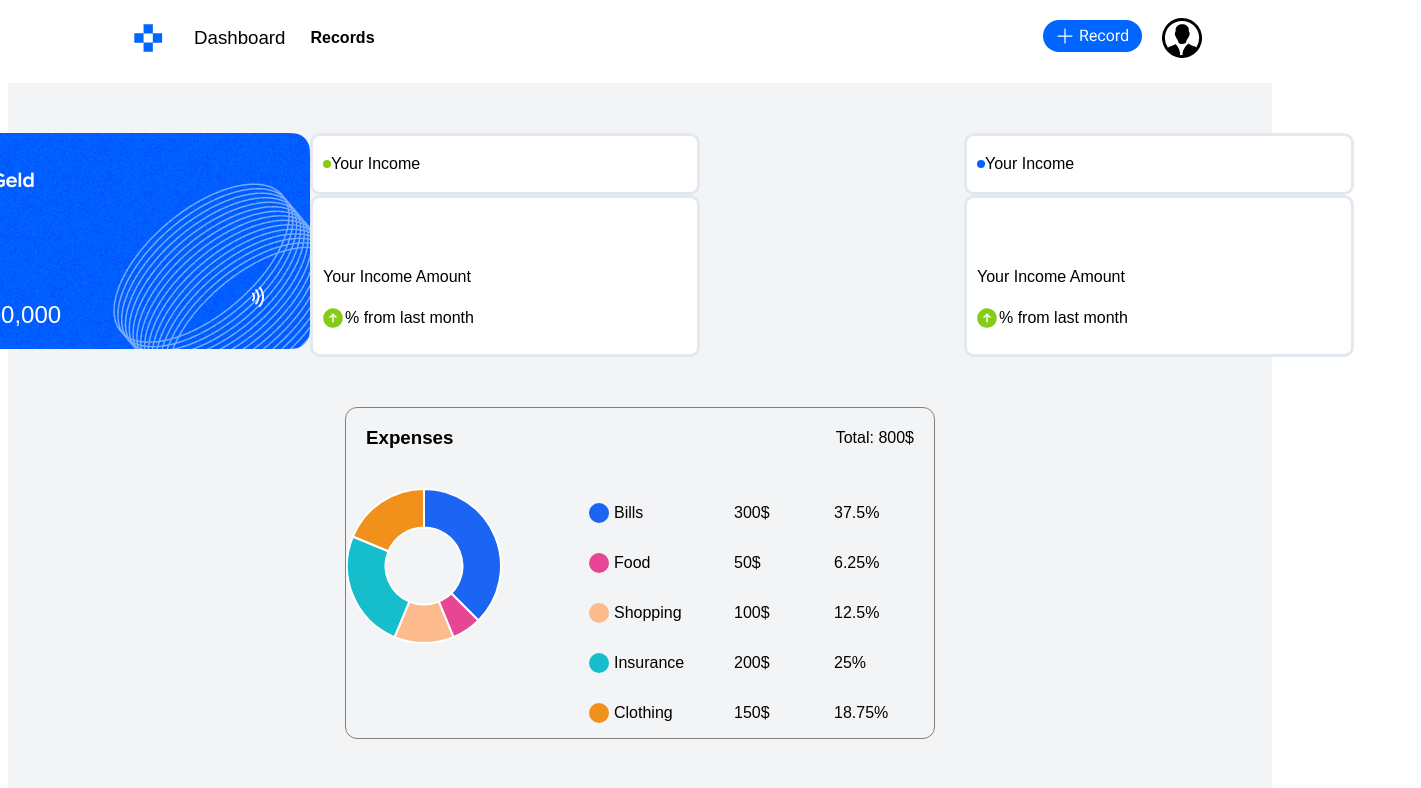
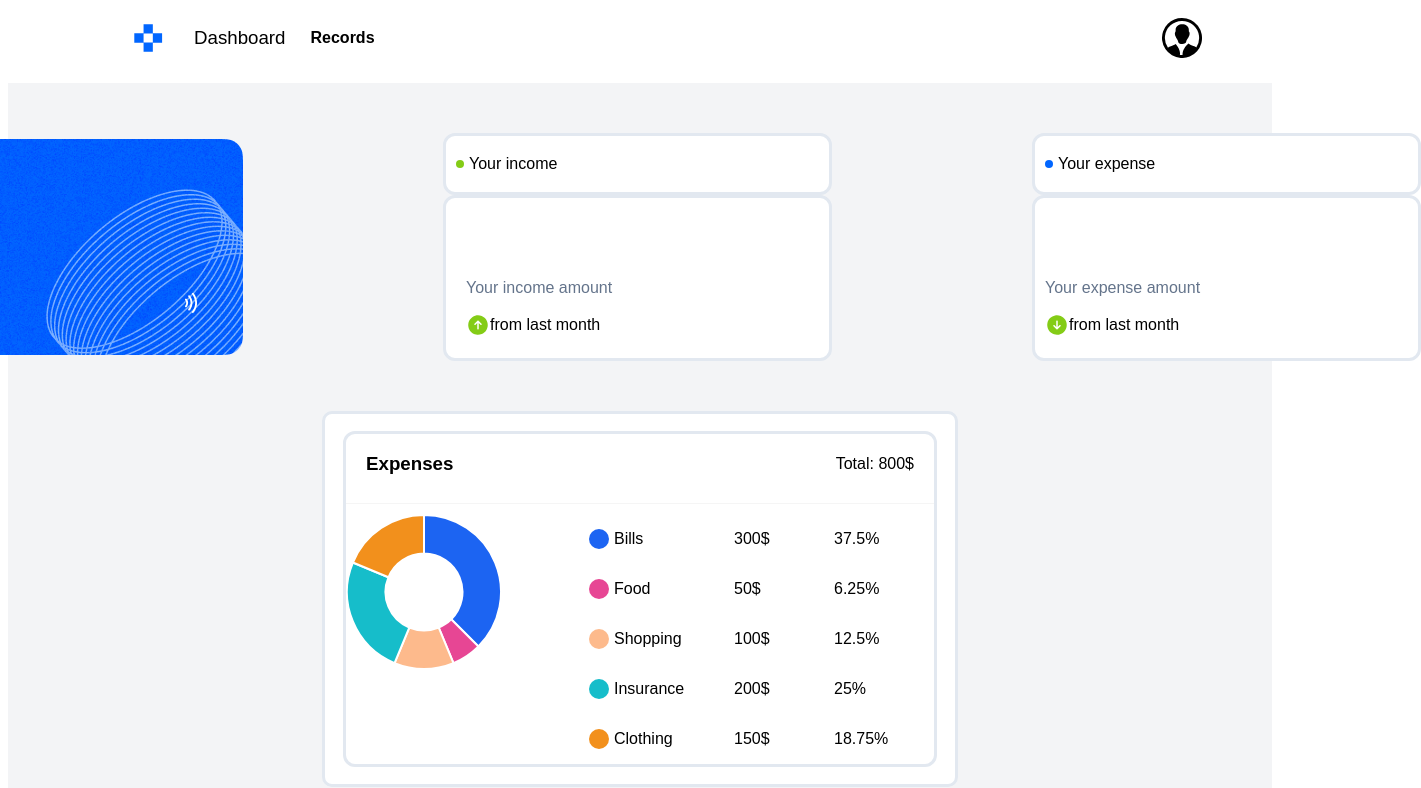
Before and after one commit to Zol321/transaction-frontend, a Next.js app: page / in a window 1280 px wide. Shown: the top 788 px of the page, 1421 px wide, since content can reach past the window. Built offline with nearby package versions, Linux system fonts and the light colour scheme; no server answers.

Commit message:
fixed ui

```diff
--- a/src/pages/components/DeleteConformation.tsx
+++ b/src/pages/components/DeleteConformation.tsx
@@ -9,7 +9,7 @@ import DeleteIcon from "@mui/icons-material/Delete";
 import axios from "axios";
 import { useState } from "react";
 
-export const DeleteConformation = ({ transaction }) => {
+export const DeleteConfirmation = ({ transaction }) => {
   const deleteTransaction = async () => {
     const response = await axios.delete(
       `http://localhost:8080/delete-transaction?transactionId=${transaction._id}`
@@ -27,6 +27,11 @@ export const DeleteConformation = ({ transaction }) => {
     setOpen(false);
   };
 
+  const handleDelete = async () => {
+    await deleteTransaction();
+    handleClose(); // Close the dialog after deleting the transaction
+  };
+
   return (
     <>
       <Button onClick={handleClickOpen}>
@@ -41,12 +46,12 @@ export const DeleteConformation = ({ transaction }) => {
         <DialogTitle id="alert-dialog-title">{"Confirm Delete?"}</DialogTitle>
         <DialogContent>
           <DialogContentText id="alert-dialog-description">
-              Are you sure you want to delete this transaction
+            Are you sure you want to delete this transaction?
           </DialogContentText>
         </DialogContent>
         <DialogActions>
-            <Button>Cancel</Button>
-            <Button onClick={deleteTransaction} autoFocus>
+          <Button onClick={handleClose}>Cancel</Button>
+          <Button onClick={handleDelete} autoFocus>
             Delete
           </Button>
         </DialogActions>
--- a/src/pages/components/DoughChart.tsx
+++ b/src/pages/components/DoughChart.tsx
@@ -30,14 +30,17 @@ const options = {
 
 function DoughChart() {
   return (
+    <div style={{width:"630px", border:"rgba(226, 232, 240, 1) solid", borderRadius:"10px",display:"flex", justifyContent:"center", height:"370px", alignItems:"center", backgroundColor:"white"}} >
+
+    <div>
+
     <div
       style={{
         display: "flex",
         flexDirection: "column",
         width: "588px",
         borderRadius: "12px",
-        border: "1px solid grey",
-
+        border: "rgba(226, 232, 240, 1) solid",
       }}>
       <div
         style={{
@@ -57,7 +60,7 @@ function DoughChart() {
           height: "1px",
           margin: "10px 0",
         }}
-      />
+        />
       <div
         style={{
           display: "flex",
@@ -68,10 +71,12 @@ function DoughChart() {
           data={dataSet}
           options={options}
           style={{ maxHeight: "156px", maxWidth: "156px" }}
-        />
+          />
         <Labels />
       </div>
     </div>
+          </div>
+</div>
   );
 }
 
@@ -90,7 +95,7 @@ const Labels = () => {
                 margin: "5px",
                 borderRadius: "50%",
               }}
-            />
+              />
             <p style={{ marginRight: "10px" }}>{category}</p>
           </div>
           <div style={{ width: "100px" }}>{expenses[index]}$</div>
--- a/src/pages/components/GeldExIn.tsx
+++ b/src/pages/components/GeldExIn.tsx
@@ -1,54 +1,44 @@
 import GreenDot from "../icons/GreenDot";
 import UpPersent from "../icons/UpPercent";
 import BlueDot from "../icons/BlueDot";
-// import MoneySvg from "./MoneySvg";
+import DownPercent from "../icons/DownPercent";
 
 const GeldExIn = () => {
   return (
-    <div className="GeldExIn">
-      <div className="InExContainer">
-
-        <div className="Incomediv">
-          <div className="InTop">
-            <div className="write">
-            <GreenDot/>
-          Your Income
-            </div>
-          </div>
-          <div className="InBottom">
-
-            <div className="IncomeAmount">   </div>
-
-            <div className="InAmount2"> Your Income Amount </div>
-            <div className="UpFromMonth"> <UpPersent/>  % from last month</div>
-
-          </div>
-
-        </div>
-
-        <div className="Expensediv">
-
-        <div className="InTop">
-        <div className="write">
-            <BlueDot/>
-          Your Income
-            </div>
-          </div>
-          <div className="InBottom">
-
-            <div className="IncomeAmount">   </div>
-
-            <div className="InAmount2"> Your Income Amount </div>
-            <div className="UpFromMonth"> <UpPersent/>  % from last month</div>
-
+    <div style={{ display: "flex", justifyContent: "center", gap: "200px" }}>
+      <div style={{ display: "flex", flexDirection: "column", borderRadius: "12px" }}>
+        <div style={{ width: "383px", height: "56px", backgroundColor: "white", display: "flex", border: "rgba(226, 232, 240, 1) solid", borderRadius: "12px" }}>
+          <div style={{ display: "flex", alignItems: "center", paddingLeft: "10px" }}>
+            <GreenDot />
+            <div style={{ paddingLeft: "5px" }}>Your income</div>
           </div>
         </div>
 
-
-
+        <div style={{ width: "383px", height: "160px", backgroundColor: "white", border: "rgba(226, 232, 240, 1) solid", borderRadius: "12px" }}>
+          <div style={{ paddingTop: "65px", paddingLeft: "20px" }}>
+            <p style={{ color: "rgba(100, 116, 139, 1)" }}>Your income amount</p>
+            <p style={{ display: "flex", alignItems: "center" }}> <UpPersent />from last month </p>
+          </div>
+        </div>
       </div>
 
+      <div style={{ display: "flex", flexDirection: "column" }}>
+        <div style={{ width: "383px", height: "56px", backgroundColor: "white", display: "flex", border: "rgba(226, 232, 240, 1) solid", borderRadius: "12px" }}>
+          <div style={{ display: "flex", alignItems: "center", paddingLeft: "10px" }}>
+            <BlueDot />
+            <div style={{ paddingLeft: "5px" }}>Your expense</div>
+          </div>
+        </div>
+
+        <div style={{ width: "383px", height: "160px", backgroundColor: "white", border: "rgba(226, 232, 240, 1) solid", borderRadius: "12px" }}>
+          <div style={{ paddingTop: "65px", paddingLeft: "10px" }}>
+            <p style={{ color: "rgba(100, 116, 139, 1)" }}>Your expense amount</p>
+            <p style={{ display: "flex", alignItems: "center" }}> <DownPercent />from last month </p>
+          </div>
+        </div>
+      </div>
     </div>
   );
 };
+
 export default GeldExIn;
--- a/src/pages/components/LastRecords.tsx
+++ b/src/pages/components/LastRecords.tsx
@@ -16,14 +16,18 @@ const LastRecords = () => {
   console.log(data);
   return (
     <div className="MainContainer">
-      <div style={{display:"flex", flexDirection:"column", alignItems:"center"}}>
+      <div style={{display:"flex", flexDirection: "column", alignItems: "center" }}>
+        <div style={{display:"flex", justifyContent:"center"}}>
         <div className="Header">
           <h1>Last Records</h1>
         </div>
-        <div className="list-container">
+        </div>
+        <div >
+          <div style={{display:'flex', flexDirection:"column" ,justifyContent:'center',paddingRight:"197px" }}>
           {data.map((transaction, index) => (
             <ListItem key={index} transaction={transaction} />
           ))}
+          </div>
         </div>
       </div>
     </div>
--- a/src/pages/components/ListItem.tsx
+++ b/src/pages/components/ListItem.tsx
@@ -1,7 +1,6 @@
 import HouseSvg from "../icons/houseSvg";
-import axios from "axios";
 import { RecordModal } from "./Modal";
-import { DeleteConformation } from "./DeleteConformation";
+import { DeleteConfirmation } from "./DeleteConformation";
 
 type Transaction = {
   amount: number;
@@ -47,7 +46,7 @@ export const ListItem = ({ transaction }: { transaction: Transaction }) => {
         <RecordModal edit={true} transaction={transaction} />
       </div>
       <div>
-        <DeleteConformation transaction={transaction}/>
+        <DeleteConfirmation transaction={transaction}/>
       </div>
     </div>
   );
--- /dev/null
+++ b/src/pages/icons/DownPercent.tsx
@@ -0,0 +1,7 @@
+export const DownPercent = () => (
+    <svg width="24" height="24" viewBox="0 0 24 24" fill="none" xmlns="http://www.w3.org/2000/svg">
+    <path d="M12 21.75C10.0716 21.75 8.18657 21.1782 6.58319 20.1068C4.97981 19.0355 3.73013 17.5127 2.99218 15.7312C2.25422 13.9496 2.06114 11.9892 2.43734 10.0979C2.81355 8.20655 3.74215 6.46927 5.10571 5.10571C6.46927 3.74215 8.20656 2.81355 10.0979 2.43734C11.9892 2.06114 13.9496 2.25422 15.7312 2.99218C17.5127 3.73013 19.0355 4.97981 20.1068 6.58319C21.1782 8.18657 21.75 10.0716 21.75 12C21.7473 14.585 20.7192 17.0634 18.8913 18.8913C17.0634 20.7192 14.585 21.7473 12 21.75ZM15.5306 12.2194C15.461 12.1496 15.3783 12.0943 15.2872 12.0566C15.1962 12.0188 15.0986 11.9994 15 11.9994C14.9014 11.9994 14.8038 12.0188 14.7128 12.0566C14.6217 12.0943 14.539 12.1496 14.4694 12.2194L12.75 13.9397V8.25C12.75 8.05109 12.671 7.86032 12.5303 7.71967C12.3897 7.57902 12.1989 7.5 12 7.5C11.8011 7.5 11.6103 7.57902 11.4697 7.71967C11.329 7.86032 11.25 8.05109 11.25 8.25V13.9397L9.53063 12.2194C9.3899 12.0786 9.19902 11.9996 9 11.9996C8.80098 11.9996 8.61011 12.0786 8.46938 12.2194C8.32864 12.3601 8.24958 12.551 8.24958 12.75C8.24958 12.949 8.32864 13.1399 8.46938 13.2806L11.4694 16.2806C11.539 16.3504 11.6217 16.4057 11.7128 16.4434C11.8038 16.4812 11.9014 16.5006 12 16.5006C12.0986 16.5006 12.1962 16.4812 12.2872 16.4434C12.3783 16.4057 12.461 16.3504 12.5306 16.2806L15.5306 13.2806C15.6004 13.211 15.6557 13.1283 15.6934 13.0372C15.7312 12.9462 15.7506 12.8486 15.7506 12.75C15.7506 12.6514 15.7312 12.5538 15.6934 12.4628C15.6557 12.3717 15.6004 12.289 15.5306 12.2194Z" fill="#84CC16"/>
+    </svg>
+)
+
+export default DownPercent
--- a/src/pages/index.tsx
+++ b/src/pages/index.tsx
@@ -2,7 +2,6 @@ import { useRouter } from "next/router";
 import React from "react";
 import GeldIcon from "./icons/GeldIcon";
 import GeldExIn from "./components/GeldExIn";
-import Record from "./icons/Record";
 import GeldCard from "./components/GeldCard";
 import DoughChart from "./components/DoughChart";
 import LastRecords from "./components/LastRecords";
@@ -31,8 +30,8 @@ const Dashboard = () => {
 
           <div className="Profile">
             <div className="ARD">
-            <Record />
-            </div>
+
+                </div>
             <ProfileSvg/>
           </div>
         </div>
@@ -40,7 +39,7 @@ const Dashboard = () => {
         <div className="Main">
           <div className="main">
             <div className="ExIn">
-              <GeldCard />
+              <GeldCard   />
               <GeldExIn />
             </div>
           </div>
--- a/src/styles/globals.css
+++ b/src/styles/globals.css
@@ -112,6 +112,8 @@
 .ExIn {
   margin-top: 50px;
   display: flex;
+  align-items: center;
+  gap: 200px;
 }
 .main {
   display: flex;
@@ -141,9 +143,7 @@
   flex-direction: row;
   font-family: sans-serif;
 }
-.InExContainer {
-  display: flex;
-}
+
 .Incomediv {
   width: 384px;
   height: 216px;
@@ -227,7 +227,7 @@
   border: rgba(226, 232, 240, 1) solid;
   border-radius: 10px;
   display: flex;
-  align-items: center;
+  align-items:  center;
   justify-content: space-between;
 }
 .dog {
@@ -277,7 +277,7 @@
   display: flex;
 }
 .RecordsType {
-  width: 282px;
+  width: 310px;
   height: 90vh;
   background-color: white;
   border-radius: 10px;
@@ -444,13 +444,7 @@ display: flex;
 justify-content: center;
 font-weight: 200;
 }
-.Style1{
-width: 424px;
-height: 444px;
-display: flex;
 
-justify-content: center;
-}
 .Style2{
   display: "flex";
   justify-content: center;
@@ -470,9 +464,18 @@ align-items: center;
 .Style5{
   display: "flex";
 justify-content: center;
-padding-top: 15px;
 }
 .Call{
   margin-top: 40px;
   padding-left: 200px;
 }
+.RecordHeader{
+  display: flex;
+  justify-content: center;
+  align-items: center;
+  width: 1230px;
+  height: 70px;
+  background-color: white;
+  border: rgba(226, 232, 240, 1) solid;
+  border-radius: 10px;
+}
```
Also changed, not shown: src/pages/components/Modal.tsx (+30 -29 lines), src/pages/records/index.tsx (+14 -13 lines). Lines whose indentation alone changed are shown as unchanged.
